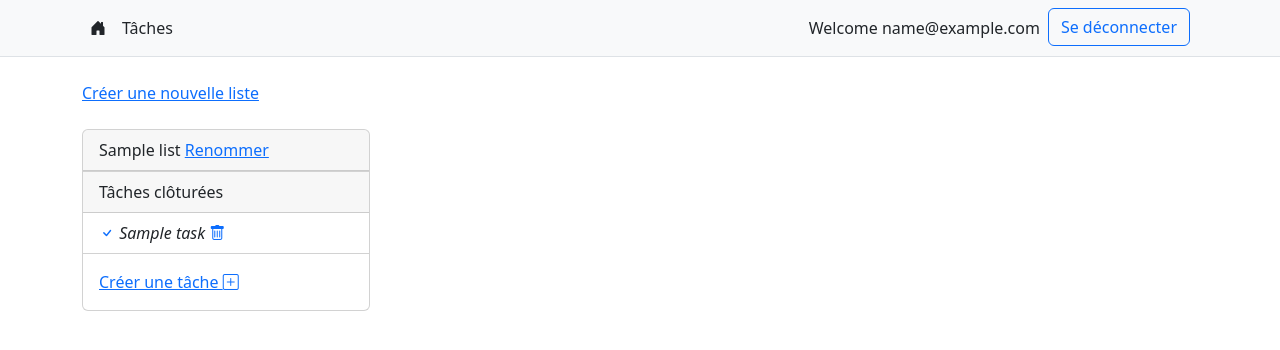
After one commit to XavierCoulon/Playground_Django_ToDo, a Django app: page /lists/ in a window 1280 px wide. The commit adds this page. Shown: the top 350 px of the page. Run offline with Django 4.2, Linux system fonts and the light colour scheme; a user stored in the database is signed in; tables that the repository leaves empty hold one stand-in row (values such as "Sample post").

Commit message:
fix lists view if no task related

```diff
--- a/src/lists/models.py
+++ b/src/lists/models.py
@@ -14,4 +14,4 @@ class List(models.Model):
 		return self.name
 
 	def get_absolute_url(self):
-		return reverse("tasks:list")
+		return reverse("lists:list")
--- /dev/null
+++ b/src/lists/templates/lists/list_list.html
@@ -0,0 +1,55 @@
+{% extends "base.html" %}
+
+{% block content %}
+
+<br>
+<a href="{% url 'lists:create' %}">Créer une nouvelle liste</a>
+<br>
+<br>
+<div class="row row-cols-auto">
+{% for list in lists %}
+<div class="col">
+  <div class="card" style="width: 18rem;">
+    <div class="card-header">
+    {{ list.name }} <a href="{% url 'lists:update' pk=list.pk %}">Renommer</a>
+    </div>
+    <ul class="list-group list-group-flush">
+      {% for task in list.list.all %}
+        {% if not task.closed %}
+
+      <li class="list-group-item">
+        <a href="{% url 'tasks:close' pk=task.pk %}"><i class="bi bi-circle"></i></a>
+        {{ task.title }}
+        <a href="{% url 'tasks:update' pk=task.pk %}"><i class="bi bi-pencil-square"></i></a>
+      </li>
+  <!--      <li class="list-group-item">{{ task.title }} {{ task.pk }} <a href="{% url 'tasks:update' pk=task.pk %}" data-bs-toggle="modal" data-bs-target="#exampleModal"><i class="bi bi-pencil-square"></i></a></li>-->
+      {% endif %}
+      {% endfor %}
+    </ul>
+
+    <div class="card-header">
+    Tâches clôturées
+    </div>
+    <ul class="list-group list-group-flush">
+      {% for task in list.list.all %}
+        {% if task.closed %}
+      <li class="list-group-item">
+        <a href="{% url 'tasks:unclose' pk=task.pk %}"><i class="bi bi-check"></i></a>
+        <i>{{ task.title }}</i>
+        <a href="{% url 'tasks:delete' pk=task.pk %}"><i class="bi bi-trash"></i></a>
+      </li>
+  <!--      <li class="list-group-item">{{ task.title }} {{ task.pk }} <a href="{% url 'tasks:update' pk=task.pk %}" data-bs-toggle="modal" data-bs-target="#exampleModal"><i class="bi bi-pencil-square"></i></a></li>-->
+      {% endif %}
+      {% endfor %}
+    </ul>
+    <div class="card-body">
+    <a href="{% url 'tasks:create' list=list.pk %}">Créer une tâche <i class="bi bi-plus-square"></i></a>
+  </div>
+  </div>
+</div>
+{% endfor %}
+
+
+
+
+{% endblock %}
--- a/src/tasks/models.py
+++ b/src/tasks/models.py
@@ -14,7 +14,7 @@ class Task(models.Model):
 		return self.title
 
 	def get_absolute_url(self):
-		return reverse("tasks:list")
+		return reverse("lists:list")
 
 	def close(self):
 		self.closed = True
--- a/src/tasks/urls.py
+++ b/src/tasks/urls.py
@@ -5,7 +5,7 @@ from tasks.views import TasksList, TaskCreate, TaskUpdate, TaskDelete, close, un
 app_name = "tasks"
 
 urlpatterns = [
-	path('', TasksList.as_view(), name="list"),
+	# path('', TasksList.as_view(), name="list"),
 	path('create/<int:list>/', TaskCreate.as_view(), name="create"),
 	path('update/<int:pk>', TaskUpdate.as_view(), name="update"),
 	path('delete/<int:pk>', TaskDelete.as_view(), name="delete"),
--- a/src/tasks/views.py
+++ b/src/tasks/views.py
@@ -38,16 +38,16 @@ class TaskDelete(DeleteView):
 		return self.delete(request, *args, **kwargs)
 
 	def get_success_url(self):
-		return reverse("tasks:list")
+		return reverse("lists:list")
 
 
 def close(request, pk):
 	task = Task.objects.get(pk=pk)
 	task.close()
-	return redirect("tasks:list")
+	return redirect("lists:list")
 
 
 def unclose(request, pk):
 	task = Task.objects.get(pk=pk)
 	task.unclose()
-	return redirect("tasks:list")
+	return redirect("lists:list")
--- a/src/todo/templates/base.html
+++ b/src/todo/templates/base.html
@@ -16,7 +16,7 @@
       <ul class="nav me-auto">
         <li class="nav-item"><a href="{% url 'index' %}" class="nav-link link-dark px-2 active" aria-current="page"><i class="bi bi-house-door-fill"></i></a></li>
       {% if request.user.is_authenticated %}
-          <li class="nav-item"><a href="{% url 'tasks:list' %}" class="nav-link link-dark px-2 active" aria-current="page">Tâches</a></li>
+          <li class="nav-item"><a href="{% url 'lists:list' %}" class="nav-link link-dark px-2 active" aria-current="page">Tâches</a></li>
         {% endif %}
       </ul>
       <ul class="nav">
```
Also changed, not shown: src/lists/templates/lists/lists_list.html (deleted, +0 -10 lines).
